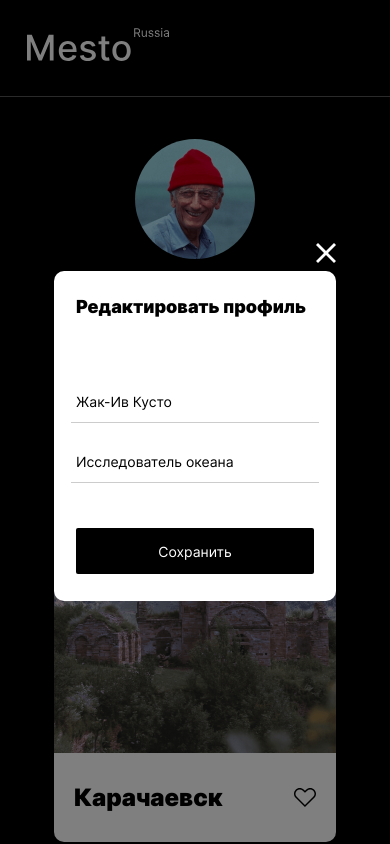
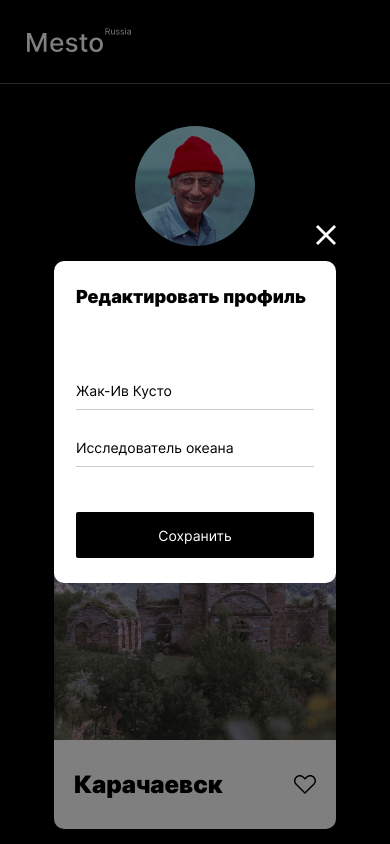
Before and after one commit to SergeyVorobyov31/mesto, a plain HTML site: page index.html in a window 390 px wide. Both pictures are taken after a click on the button 294 px from the left and 301 px from the top of the page. Shown: the top 844 px of the page. Drawn offline with Linux system fonts and the light colour scheme.

Commit message:
fix: Исправить после ревью №2

```diff
--- a/blocks/elements/elements.css
+++ b/blocks/elements/elements.css
@@ -8,6 +8,7 @@
 
 @media screen and (max-width: 649px) {
     .elements {
-    margin: 0 auto 48px;
+        min-width: 282px;
+        margin: 0 auto 48px;
     }
 }
--- a/blocks/header/__logo/header__logo.css
+++ b/blocks/header/__logo/header__logo.css
@@ -1,10 +1,12 @@
 .header__logo {
     max-width: 142px;
     margin: 0 0 41px;
+    padding: 0;
 }
 
 @media screen and (max-width: 649px) {
     .header__logo {
+        max-width: 104px;
         margin: 0 0 31px 27px;
     }
 }
--- a/blocks/header/header.css
+++ b/blocks/header/header.css
@@ -2,6 +2,8 @@
     max-width: 880px;
     border-bottom: 1px solid #545454;
     margin: 45px auto 40px;
+    padding: 0;
+    font-size: 0;
 }
 
 @media screen and (max-width: 649px) {
--- a/blocks/popup/__close-icon/popup__close-icon.css
+++ b/blocks/popup/__close-icon/popup__close-icon.css
@@ -9,19 +9,21 @@
     padding: 0;
     margin: 0;
     border: 0;
-    top: 0;
-    right: 0;
+    top: -40px;
+    right: -40px;
     cursor: pointer;
     transition: opacity .2s linear;
 }
 
 .popup__close-icon:hover {
-    opacity: 0.5;
+    opacity: 0.6;
 }
 
 @media screen and (max-width: 649px) {
     .popup__close-icon {
         min-width: 20px;
         min-height: 20px;
+        top: -36px;
+        right: 0;
     }
 }
--- a/blocks/popup/__container/popup__container.css
+++ b/blocks/popup/__container/popup__container.css
@@ -1,15 +1,14 @@
 .popup__container {
     position: relative;
     display: flex;
-    align-items: flex-end;
-    min-width: 470px;
-    min-height: 370px;
+    min-width: 430px;
+    max-height: 330px;
 }
 
 @media screen and (max-width: 649px) {
     .popup__container {
         flex-direction: column-reverse;
         min-width: 282px;
-        min-height: 358px;
+        min-height: 322px;
     }
 }
--- a/blocks/popup/__form/popup__form.css
+++ b/blocks/popup/__form/popup__form.css
@@ -1,18 +1,9 @@
 .popup__form {
-    position: absolute;
-    left: 0;
     display: flex;
     flex-direction: column;
     align-items: center;
-    max-width: 430px;
-    min-height: 330px;
     background-color: #fff;
-    margin: 0 auto;
+    margin: 0;
+    padding: 0;
     border-radius: 10px;
 }
-
-@media screen and (max-width: 649px) {
-    .popup__form {
-        max-width: 282px;
-    }
-}
--- a/blocks/popup/__input/popup__input.css
+++ b/blocks/popup/__input/popup__input.css
@@ -1,5 +1,6 @@
 .popup__input {
     min-width: 358px;
+    max-height: 14px;
     font-family: "Inter",Arial, Helvetica, sans-serif;
     font-size: 14px;
     line-height: 17px;
@@ -7,21 +8,22 @@
     color: #000;
     border: 0;
     border-bottom: 1px solid rgba(0, 0, 0, 0.2);
-    padding: 0 5px 12px;
-    margin: 0 31px 30px;
+    padding: 0 0 12px;
+    margin: 0 36px 30px;
+    outline: none;
 }
 
 .popup__input:last-of-type {
-    margin: 0 31px 48px;
+    margin: 0 36px 48px;
 }
 
 @media screen and (max-width: 649px) {
     .popup__input {
        min-width: 238px;
-       margin: 0 17px 30px;
+       margin: 0 22px 30px;
     }
 
     .popup__input:last-of-type {
-        margin: 0 17px 45px;
+        margin: 0 22px 45px;
     }
 }
--- a/blocks/popup/__title/popup__title.css
+++ b/blocks/popup/__title/popup__title.css
@@ -6,7 +6,7 @@
     font-weight: 900;
     color: #000;
     padding: 0;
-    margin: 34px 0 54px;
+    margin: 34px 0 50px;
 }
 
 @media screen and (max-width: 649px) {
--- a/blocks/profile/__add-button/profile__add-button.css
+++ b/blocks/profile/__add-button/profile__add-button.css
@@ -13,17 +13,12 @@
 }
 
 .profile__add-button:hover {
-    opacity: 0.5;
+    opacity: 0.6;
     cursor: pointer;
 }
 
 @media screen and (max-width: 649px) {
     .profile__add-button {
         min-width: 282px;
-}
-
-    .profile__add-button:hover {
-        opacity: 0.5;
-        cursor: pointer;
     }
 }
--- a/blocks/profile/__container/profile__container.css
+++ b/blocks/profile/__container/profile__container.css
@@ -5,6 +5,7 @@
 
 @media screen and (max-width: 649px) {
     .profile__container {
+        max-width: 282px;
         flex-direction: column;
         margin: 0 auto 36px;
     }
--- a/blocks/profile/__info-edit-button/profile__info-edit-button.css
+++ b/blocks/profile/__info-edit-button/profile__info-edit-button.css
@@ -13,7 +13,7 @@
 }
 
 .profile__info-edit-button:hover {
-    opacity: 0.5;
+    opacity: 0.6;
 }
 
 @media screen and (max-width: 649px) {
--- a/blocks/profile/__info-subtitle/profile__info-subtitle.css
+++ b/blocks/profile/__info-subtitle/profile__info-subtitle.css
@@ -1,22 +1,28 @@
 .profile__info-subtitle {
+    max-width: 500px;
     font-family: "Inter",Arial, Helvetica, sans-serif;
     font-size: 18px;
     font-weight: 400;
     line-height: 22px;
     padding: 0;
     margin: 0;
+    text-overflow: ellipsis;
+    white-space: nowrap;
+    overflow: hidden;
 }
 
 @media screen and (min-width: 650px) and (max-width: 900px) {
     .profile__info-subtitle {
+        max-width: 230px;
         font-size: 16px;
     }
 }
 
 @media screen and (max-width: 649px) {
     .profile__info-subtitle {
+        max-width: 250px;
         font-size: 14px;
         line-height: 17px;
-        text-align: center;
+        margin: 0 auto;
     }
 }
--- a/blocks/profile/__info-title/profile__info-title.css
+++ b/blocks/profile/__info-title/profile__info-title.css
@@ -1,22 +1,28 @@
 .profile__info-title {
+    max-width: 500px;
     font-family: "Inter",Arial, Helvetica, sans-serif;
     font-size: 42px;
     font-weight: 500;
     line-height: 48px;
     margin: 0 18px 0 0;
     padding: 0;
+    text-overflow: ellipsis;
+    white-space: nowrap;
+    overflow: hidden;
 }
 
 @media screen and (min-width: 650px) and (max-width: 900px) {
     .profile__info-title {
+        max-width: 230px;
         font-size: 28px;
     }
 }
 
 @media screen and (max-width: 649px) {
     .profile__info-title {
+        max-width: 226px;
         font-size: 27px;
         line-height: 33px;
-        margin: 0 10px 0 0;
+        margin: 0 10px 0 28px;
     }
 }
--- a/blocks/profile/__info-top/profile__info-top.css
+++ b/blocks/profile/__info-top/profile__info-top.css
@@ -2,11 +2,12 @@
     display: flex;
     justify-content:  center;
     align-items: center;
-    margin: 0 auto 16px;
+    margin: 0 0 16px;
 }
 
 @media screen and (max-width: 649px) {
     .profile__info-top {
+        max-width: 282px;
         margin: 0 auto 14px;
     }
 }
--- a/blocks/profile/__info/profile__info.css
+++ b/blocks/profile/__info/profile__info.css
@@ -1,4 +1,11 @@
 .profile__info {
     display: flex;
+    align-items: flex-start;
     flex-direction: column;
 }
+
+@media screen and (max-width: 649px) {
+    .profile__info {
+        max-width: 282px;
+    }
+}
--- a/blocks/profile/profile.css
+++ b/blocks/profile/profile.css
@@ -8,7 +8,7 @@
 
 @media screen and (max-width: 649px) {
     .profile {
-        min-width: 282px;
+        max-width: 282px;
         flex-direction: column;
         margin: 0 auto 36px;
     }
--- a/index.html
+++ b/index.html
@@ -8,17 +8,17 @@
     <title>Mesto</title>
 </head>
 <body class="page">
-    <section class="popup">
+    <div class="popup">
         <div class="popup__container">
         <button class="popup__close-icon" type="reset"></button>
-        <form class="popup__form">
+        <form class="popup__form" name="form">
             <h2 class="popup__title">Редактировать профиль</h2>
-            <input class="popup__input popup__input_name" type="text" value="" placeholder="Имя" name="name">
-            <input class="popup__input popup__input_job" type="text" value="" placeholder="Деятельность" name="job">
+            <input class="popup__input popup__input_mod-name_mod-value" type="text" value="" placeholder="Имя" name="name">
+            <input class="popup__input popup__input_mod-job_mod-value" type="text" value="" placeholder="Деятельность" name="job">
             <button class="popup__button" type="submit">Сохранить</button>
         </form>
         </div>
-    </section>
+    </div>
     <header class="header">
         <img class="header__logo" src="./images/logo.svg" alt="Логотип"> <!--Логотип-->
     </header>
@@ -29,7 +29,7 @@
                 <div class="profile__info">
                     <div class="profile__info-top">
                         <h1 class="profile__info-title">Жак-Ив Кусто</h1>
-                        <button class="profile__info-edit-button" type="submit"></button>
+                        <button class="profile__info-edit-button" type="button"></button>
                     </div>
                     <p class="profile__info-subtitle">Исследователь океана</p>
                 </div>
--- a/pages/index.css
+++ b/pages/index.css
@@ -16,7 +16,7 @@
 @import url(../blocks/profile/__info-edit-button/profile__info-edit-button.css);
 @import url(../blocks/profile/__info-subtitle/profile__info-subtitle.css);
 @import url(../blocks/profile/__add-button/profile__add-button.css);
-@import url(../blocks/profile/__add-button/_plus/profile__add-button_plus.css);
+@import url(../blocks/profile/__add-button-plus/profile__add-button-plus.css);
 
 @import url(../blocks/elements/elements.css);
 @import url(../blocks/elements/__list/elements__list.css);
--- a/scripts/script.js
+++ b/scripts/script.js
@@ -1,16 +1,16 @@
 let editButton = document.querySelector(".profile__info-edit-button");
-let editForm = document.querySelector(".popup");
+let popup = document.querySelector(".popup");
 let closeForm = document.querySelector(".popup__close-icon");
-let formElement = document.querySelector(".popup");
-let nameInput = document.querySelector(".popup__input_name");
-let jobInput = document.querySelector(".popup__input_job");
+let formElement = document.querySelector(".popup__form");
+let nameInput = document.querySelector(".popup__input_mod-name_mod-value");
+let jobInput = document.querySelector(".popup__input_mod-job_mod-value");
 let profileInfoTitle = document.querySelector(".profile__info-title");
 let profileInfoSubtitle = document.querySelector(".profile__info-subtitle");
 
 
 //Функция открытия формы
 function editButtonOpen() {
-    editForm.classList.add("popup_opened");
+    popup.classList.add("popup_opened");
     nameInput.value = profileInfoTitle.textContent;
     jobInput.value = profileInfoSubtitle.textContent;
 }
@@ -18,8 +18,7 @@ function editButtonOpen() {
 
 //Функция закрытия формы
 function closePopup() {
-    let formEdit = document.querySelector(".popup_opened");
-    formEdit.classList.remove("popup_opened");
+    popup.classList.remove("popup_opened");
 }
 
 
```
